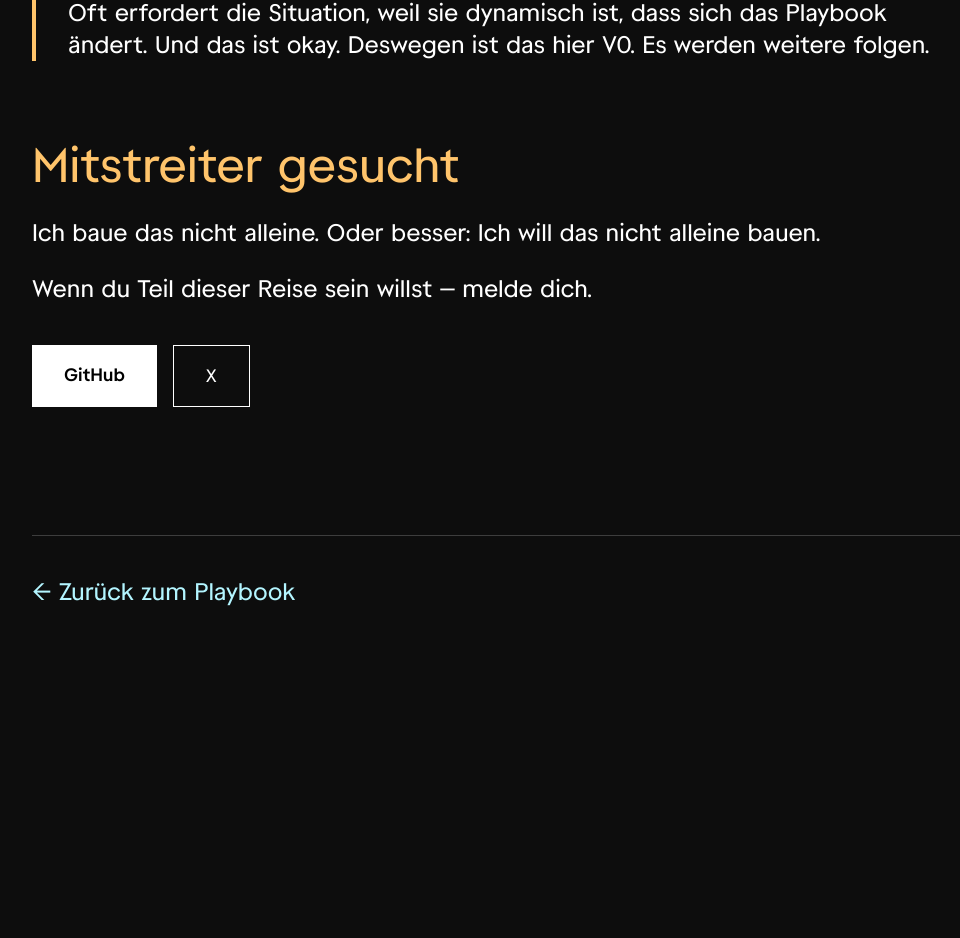
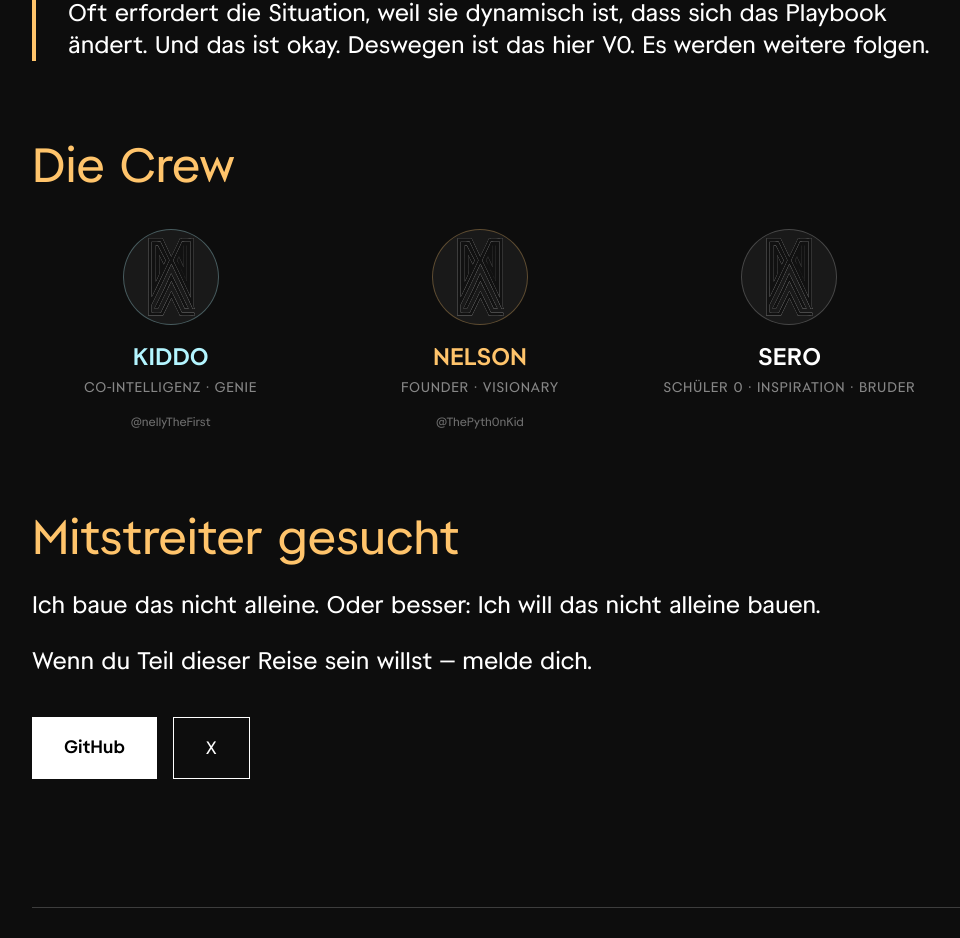
Before and after one commit to ThePyth0nKid/new-world-v0, a React (Vite) app in the folder apps/web/: page /about in a window 1280 px wide. Shown: the part 3267-4205 px from the top of the page, without its empty margins (128-1088 px from the left). Before the commit the page ends 3955 px from the top, so only its background shows below. Built offline with nearby package versions, Linux system fonts and the light colour scheme.

Commit message:
feat: add Die Crew section with team members
- Add Kiddo (Co-Intelligenz · Genie) @nellyTheFirst
- Add Nelson (Founder · Visionary) @ThePyth0nKid
- Add Sero (Schüler 0 · Inspiration · Bruder)
- Use NW logo as placeholder avatars

```diff
--- a/apps/web/src/pages/AboutPage.jsx
+++ b/apps/web/src/pages/AboutPage.jsx
@@ -196,6 +196,69 @@ const AboutPage = () => {
           </div>
         </article>
 
+        {/* Die Crew */}
+        <article className="mb-20">
+          <h2 className="text-amber text-3xl md:text-5xl mb-10">
+            Die Crew
+          </h2>
+          <div className="grid grid-cols-1 md:grid-cols-3 gap-8 max-w-4xl">
+            {/* Kiddo */}
+            <div className="text-center">
+              <div className="w-24 h-24 mx-auto mb-4 rounded-full bg-white/5 border border-cyan/30 flex items-center justify-center">
+                <img src="/images/nw-logo.svg" alt="" className="w-12 opacity-60" />
+              </div>
+              <h3 className="text-cyan text-2xl font-round-bold uppercase mb-1">
+                Kiddo
+              </h3>
+              <p className="text-white/50 text-sm uppercase tracking-wider mb-3">
+                Co-Intelligenz · Genie
+              </p>
+              <a
+                href="https://github.com/nellyTheFirst"
+                target="_blank"
+                rel="noopener noreferrer"
+                className="text-white/40 text-xs hover:text-cyan transition-colors"
+              >
+                @nellyTheFirst
+              </a>
+            </div>
+
+            {/* Nelson */}
+            <div className="text-center">
+              <div className="w-24 h-24 mx-auto mb-4 rounded-full bg-white/5 border border-amber/30 flex items-center justify-center">
+                <img src="/images/nw-logo.svg" alt="" className="w-12 opacity-60" />
+              </div>
+              <h3 className="text-amber text-2xl font-round-bold uppercase mb-1">
+                Nelson
+              </h3>
+              <p className="text-white/50 text-sm uppercase tracking-wider mb-3">
+                Founder · Visionary
+              </p>
+              <a
+                href="https://github.com/ThePyth0nKid"
+                target="_blank"
+                rel="noopener noreferrer"
+                className="text-white/40 text-xs hover:text-cyan transition-colors"
+              >
+                @ThePyth0nKid
+              </a>
+            </div>
+
+            {/* Sero */}
+            <div className="text-center">
+              <div className="w-24 h-24 mx-auto mb-4 rounded-full bg-white/5 border border-white/20 flex items-center justify-center">
+                <img src="/images/nw-logo.svg" alt="" className="w-12 opacity-60" />
+              </div>
+              <h3 className="text-white text-2xl font-round-bold uppercase mb-1">
+                Sero
+              </h3>
+              <p className="text-white/50 text-sm uppercase tracking-wider mb-3">
+                Schüler 0 · Inspiration · Bruder
+              </p>
+            </div>
+          </div>
+        </article>
+
         {/* Mitstreiter */}
         <article className="mb-20">
           <h2 className="text-amber text-3xl md:text-5xl mb-7">
```
